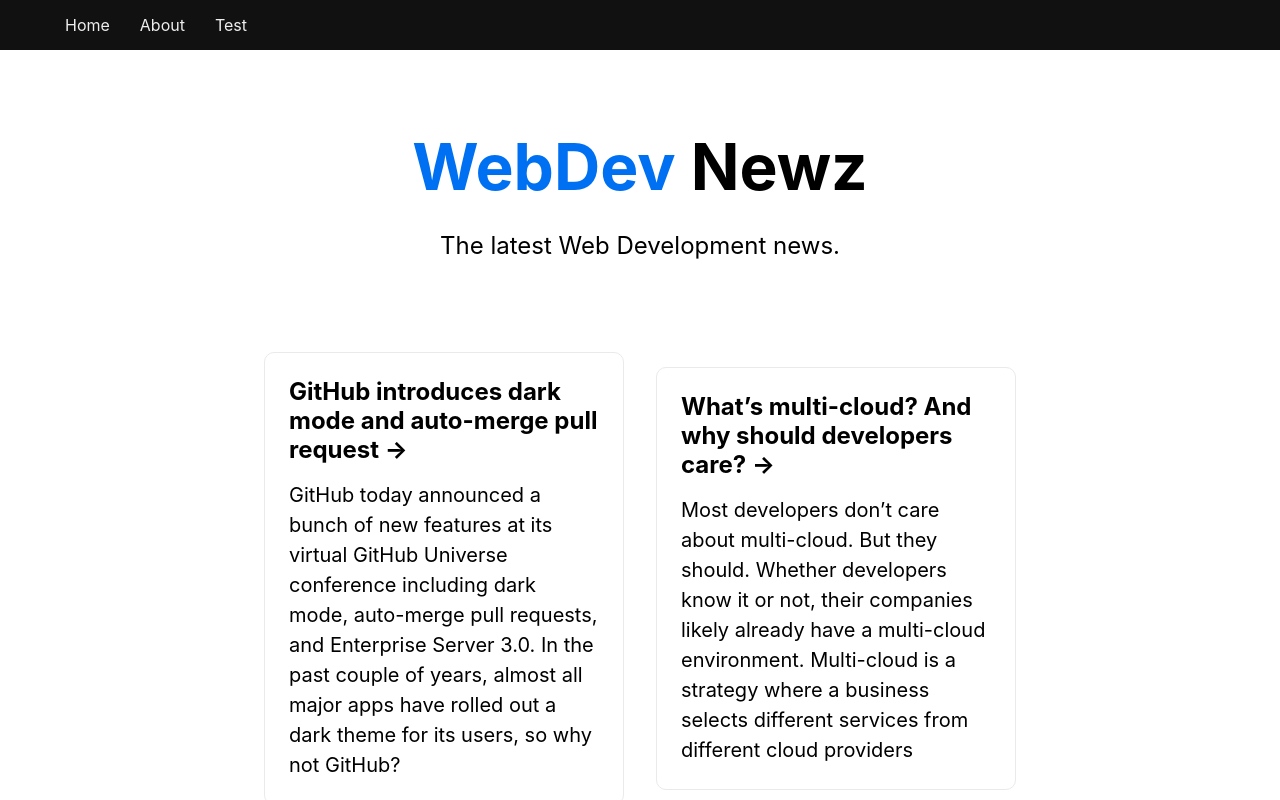
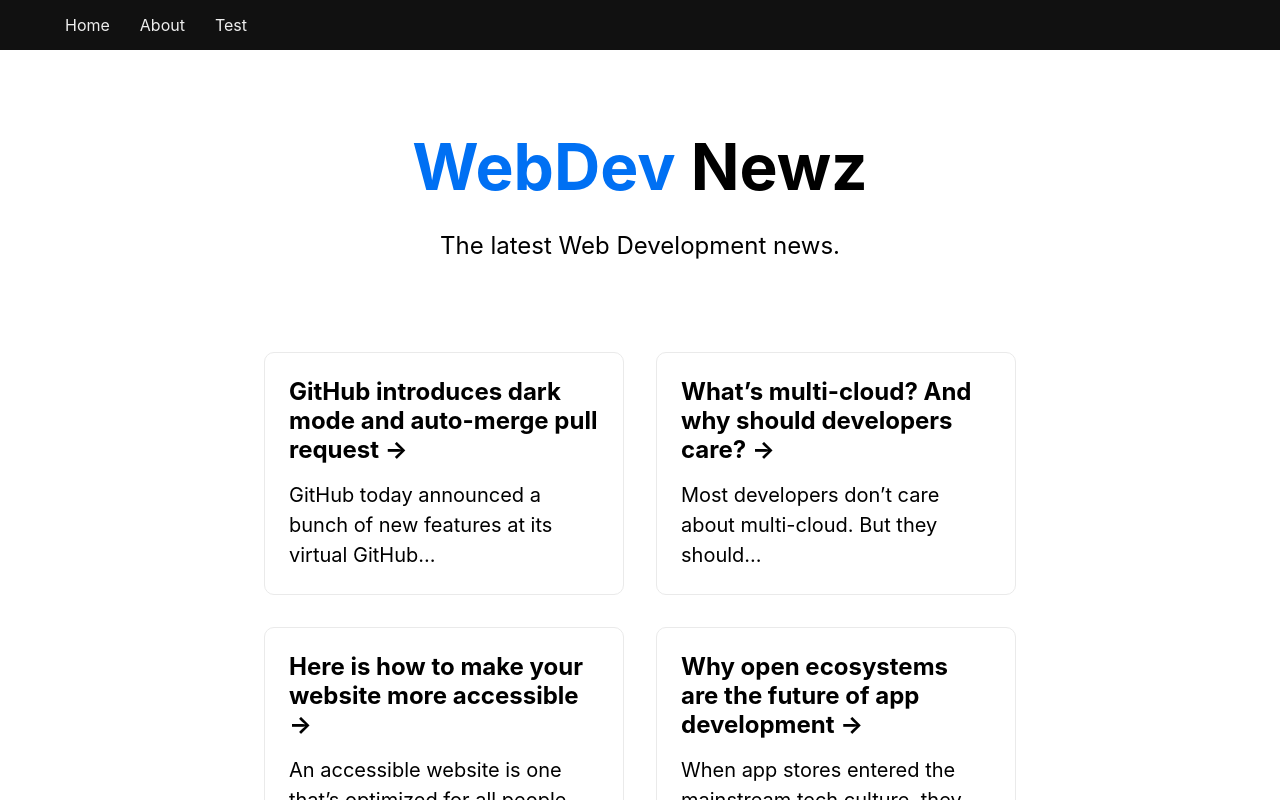
Before and after one commit to ryanroat/nextjs-crash-course, a Next.js app: page / in a window 1280 px wide. Shown: the top 800 px of the page. Built offline with nearby package versions, Linux system fonts and the light colour scheme.

Commit message:
custom meta and title tags on each article

```diff
--- a/components/ArticleItem.js
+++ b/components/ArticleItem.js
@@ -6,7 +6,7 @@
     <Link href="/article/[id]" as={`/article/${article.id}`}>
       <a  className={articleStyles.card}>
         <h2 key={article.id}>{article.title} &rarr;</h2>
-        <p>{article.body}</p>
+        <p>{article.excerpt}</p>
       </a>
     </Link>
   )
--- a/pages/article/[id]/index.js
+++ b/pages/article/[id]/index.js
@@ -1,4 +1,5 @@
 import { server } from '../../../config'
+import Meta from '../../../components/Meta'
 import Link from 'next/link'
 import { useRouter } from "next/dist/client/router"
 
@@ -8,6 +9,7 @@
 
   return (
     <>
+      <Meta title={article.title} description={article.excerpt}/>
       <h2>{article.title}</h2>
       <p>{article.body}</p>
       <br />
```
